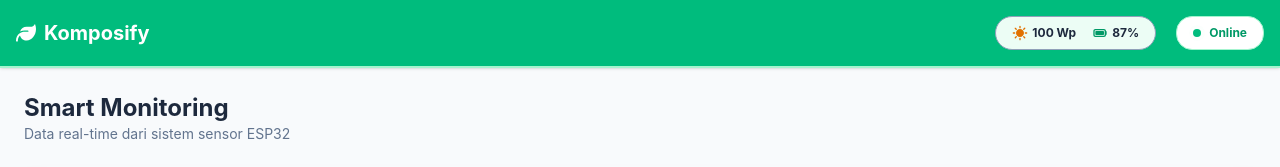
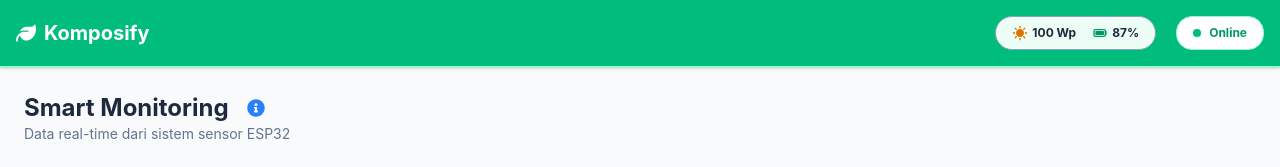
Before and after one commit to ZydZaidan/komposify-dashboard, a React (Vite) app: page / in a window 1280 px wide. Shown: the top 167 px of the page. Built offline with nearby package versions, Linux system fonts and the light colour scheme.

Commit message:
GuideModal

```diff
--- a/src/App.jsx
+++ b/src/App.jsx
@@ -5,6 +5,8 @@ import { FaThermometerFull, FaTint, FaVial } from "react-icons/fa";
 import ControlPanel from "./components/ControlPanel";
 import SystemLogs from "./components/SystemLogs";
 import TrendsChart from "./components/TrendsChart";
+import GuideModal from "./components/GuideModal";
+import { FaInfoCircle } from "react-icons/fa";
 
 function App() {
   const sensorData = [
@@ -53,18 +55,31 @@ function App() {
     { time: '12:00', suhu: 38, ph: 4.5 }, // Simulasi drop pH
     { time: '13:00', suhu: 36, ph: 5.2 },
   ];
+
+  const [showGuide, setShowGuide] = useState(false);
   return (
-    <div className="min-h-screen bg-slate-50 text-slate-900 font-sans">
+<div className="min-h-screen bg-slate-50 text-slate-900 font-sans">
       <Header />
 
-      <main className="p-4 md:p-6 mx-auto">
-        <div className="mb-6">
-          <h2 className="text-xl md:text-2xl font-bold text-slate-800">
-            Smart Monitoring
-          </h2>
-          <p className="text-sm text-slate-500">
-            Data real-time dari sistem sensor ESP32
-          </p>
+      {/* 3. TAMPILKAN MODAL JIKA STATE TRUE */}
+      {showGuide && <GuideModal onClose={() => setShowGuide(false)} />}
+
+      <main className="p-4 md:p-6 mx-auto max-w-7xl">
+        <div className="mb-6 flex justify-between items-center">
+          <div>
+            {/* 4. TAMBAHKAN IKON DI SAMPING JUDUL */}
+            <h2 className="text-xl md:text-2xl font-bold text-slate-800 flex items-center gap-3">
+              Smart Monitoring
+              <button
+                onClick={() => setShowGuide(true)} // KLIK UNTUK MUNCULIN
+                className="p-1.5 rounded-full hover:bg-slate-100 group transition-colors"
+                title="Lihat Panduan Parameter"
+              >
+                <FaInfoCircle className="text-blue-500 text-base md:text-lg group-hover:scale-110 transition-transform" />
+              </button>
+            </h2>
+            <p className="text-sm text-slate-500">Data real-time dari sistem sensor ESP32</p>
+          </div>
         </div>
         <SensorCard data={sensorData} />
         <hr className="my-8 border-slate-200" />
--- /dev/null
+++ b/src/components/GuideModal.jsx
@@ -0,0 +1,65 @@
+import React from "react";
+import { FaTimes, FaThermometerFull, FaTint, FaVial, FaHandPointRight } from "react-icons/fa";
+
+const GuideModal = ({ onClose }) => {
+  const guideData = [
+    { label: "Suhu Kompos (Temperatur)", range: "≤ 35°C", icon: FaThermometerFull, color: "text-rose-500", bg: "bg-rose-50",
+      desc: "Ambang batas optimal untuk metabolisme bakteri dekomposer. Di atas 35°C berisiko mematikan mikroorganisme dan proses dekomposisi dapat gagal total." },
+    { label: "Kadar Air (Kelembapan)", range: "50% – 60%", icon: FaTint, color: "text-blue-500", bg: "bg-blue-50",
+      desc: "Keseimbangan vital untuk aktivitas biologi. <50% memperlambat proses (terlalu kering). >60% memicu kondisi anaerob/pembusukan bau (terlalu basah)." },
+    { label: "Tingkat pH (Asam/Basa)", range: "6.8 – 7.5", icon: FaVial, color: "text-emerald-500", bg: "bg-emerald-50",
+      desc: "Rentang netral untuk efisiensi bakteri. <6.8 terlalu asam (proses terhambat). >7.5 terlalu basa (berpotensi menghasilkan zat berbahaya)." },
+  ];
+
+  return (
+    <div className="fixed inset-0 z-50 flex items-center justify-center p-4 bg-slate-950/60 backdrop-blur-sm animate-fadeIn">
+
+      <div className="relative bg-white rounded-3xl shadow-2xl w-full max-w-2xl overflow-hidden border border-slate-100 animate-slideUp">
+
+        <div className="p-6 pb-4 flex justify-between items-center border-b border-slate-100">
+          <div>
+            <h2 className="text-xl font-bold text-slate-800 flex items-center gap-2">
+              <FaHandPointRight className="text-blue-500" />
+              Panduan Parameter Optimal Kompos
+            </h2>
+            <p className="text-xs text-slate-500 mt-1 italic">
+              Standar ambang batas untuk dekomposisi organik yang efisien.
+            </p>
+          </div>
+          <button onClick={onClose} className="p-2 rounded-full hover:bg-slate-100 text-slate-400 hover:text-slate-600 transition-colors">
+            <FaTimes size={18} />
+          </button>
+        </div>
+
+        {/* Panduan */}
+        <div className="p-6 space-y-5">
+          {guideData.map((g, i) => (
+            <div key={i} className="flex gap-4 items-start border-b border-slate-100 pb-5 last:border-none last:pb-0">
+              <div className={`p-3 rounded-2xl ${g.bg} ${g.color} shrink-0`}>
+                <g.icon size={22} />
+              </div>
+              <div>
+                <div className="flex justify-between items-center mb-1.5">
+                  <h4 className="font-bold text-slate-800 text-sm md:text-base">{g.label}</h4>
+                  <span className="text-[11px] md:text-xs font-mono font-bold bg-slate-100 px-3 py-1 rounded-full text-slate-600">
+                    {g.range}
+                  </span>
+                </div>
+                <p className="text-[11px] md:text-xs text-slate-500 leading-relaxed italic">
+                  {g.desc}
+                </p>
+              </div>
+            </div>
+          ))}
+        </div>
+
+        <div className="px-6 py-4 bg-slate-50 border-t border-slate-100 text-[10px] md:text-xs text-slate-400 font-mono text-center">
+          Note: Data ambang batas ini merupakan referensi SNI/Jurnal untuk optimalisasi proses pengomposan Komposify.
+        </div>
+
+      </div>
+    </div>
+  );
+};
+
+export default GuideModal;
```
